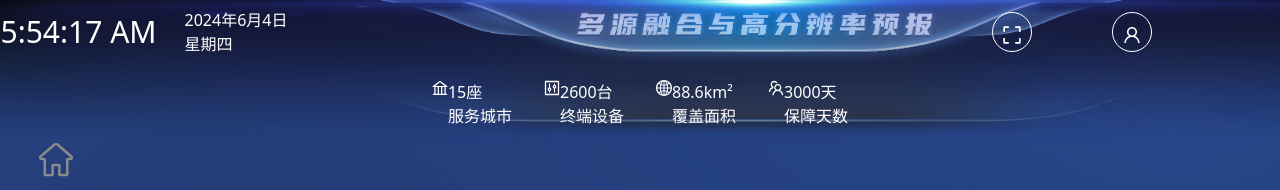
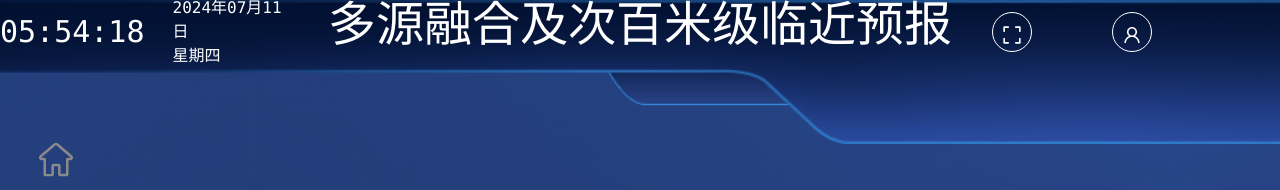
Before and after one commit to AAAkater/forecast-system, a Vue app: page /tables in a window 1280 px wide. Shown: the top 190 px of the page. Built offline with nearby package versions, Linux system fonts and the light colour scheme.

Commit message:
✨ feat: new bar style

```diff
--- a/src/components/NavigationBar/components/TimeTable.vue
+++ b/src/components/NavigationBar/components/TimeTable.vue
@@ -1,14 +1,8 @@
 <script setup lang="ts">
-import { onMounted, ref, type Ref } from "vue"
-interface formatTime {
-  year: number
-  month: number
-  day: number
-  weekday: string
-  time: string
-}
-const now = new Date()
-const week_days = new Array(
+import dayjs from "dayjs"
+import { computed, onBeforeUnmount, onMounted, ref } from "vue"
+
+const weeks = [
   "星期日",
   "星期一",
   "星期二",
@@ -16,45 +10,38 @@ const week_days = new Array(
   "星期四",
   "星期五",
   "星期六",
-)
-const currentTime: Ref<formatTime> = ref({
-  year: now.getFullYear(),
-  month: now.getMonth(),
-  day: now.getDay(),
-  weekday: week_days[now.getDay()],
-  time: now.toLocaleTimeString(),
+]
+const day = dayjs().format("YYYY年MM月DD日")
+const time = ref(dayjs().add(1, "second").format("HH:mm:ss"))
+const week = dayjs().day()
+
+const dWeek = computed(() => weeks[week])
+
+let timeId: number | null = null
+
+onMounted(() => {
+  timeId = setInterval(() => {
+    time.value = dayjs().add(1, "second").format("HH:mm:ss")
+  }, 1000)
 })
-function getFormattedDateTime() {
-  const now = new Date()
-  let _time: formatTime = {
-    year: now.getFullYear(),
-    month: now.getMonth(),
-    day: now.getDay(),
-    weekday: week_days[now.getDay()],
-    time: now.toLocaleTimeString(),
+
+onBeforeUnmount(() => {
+  // 组件销毁前清除定时器
+  if (timeId) {
+    clearInterval(timeId)
   }
-  currentTime.value = _time
-}
-onMounted(() => {
-  setInterval(getFormattedDateTime, 1000)
 })
 </script>
 
 <template>
-  <div class="flex w-72 items-center justify-center">
+  <div class="flex w-72 items-center justify-center font-mono">
     <div class="flex">
       <div class="flex items-center justify-center text-3xl">
-        {{ currentTime.time }}
+        {{ time }}
       </div>
       <div class="ml-7">
-        <p>
-          {{
-            `${currentTime.year}年${currentTime.month}月${currentTime.day}日`
-          }}
-        </p>
-        <p>
-          {{ currentTime.weekday }}
-        </p>
+        <div>{{ day }}</div>
+        <div>{{ dWeek }}</div>
       </div>
     </div>
   </div>
--- a/src/components/NavigationBar/index.vue
+++ b/src/components/NavigationBar/index.vue
@@ -1,50 +1,44 @@
 <script setup lang="ts">
-import {
-  BankOutlined,
-  ControlOutlined,
-  GlobalOutlined,
-  TeamOutlined,
-} from "@ant-design/icons-vue"
-import { markRaw, ref } from "vue"
-const items = ref([
-  {
-    figures: 15,
-    unit: "座",
-    title: "服务城市",
-    icon: markRaw(BankOutlined),
-  },
-  {
-    figures: 2600,
-    unit: "台",
-    title: "终端设备",
-    icon: markRaw(ControlOutlined),
-  },
-  {
-    figures: 88.6,
-    unit: "km²",
-    title: "覆盖面积",
-    icon: markRaw(GlobalOutlined),
-  },
-  {
-    figures: 3000,
-    unit: "天",
-    title: "保障天数",
-    icon: markRaw(TeamOutlined),
-  },
-])
+// const items = ref([
+//   {
+//     figures: 15,
+//     unit: "座",
+//     title: "服务城市",
+//     icon: markRaw(BankOutlined),
+//   },
+//   {
+//     figures: 2600,
+//     unit: "台",
+//     title: "终端设备",
+//     icon: markRaw(ControlOutlined),
+//   },
+//   {
+//     figures: 88.6,
+//     unit: "km²",
+//     title: "覆盖面积",
+//     icon: markRaw(GlobalOutlined),
+//   },
+//   {
+//     figures: 3000,
+//     unit: "天",
+//     title: "保障天数",
+//     icon: markRaw(TeamOutlined),
+//   },
+// ])
 </script>
 
 <template>
   <header
-    class="fixed mb-5 h-36 w-full bg-[url('@/assets/title_bg.png')] bg-cover bg-no-repeat text-white"
+    class="fixed mb-5 h-36 w-full bg-[url('@/assets/head_bg.png')] bg-cover bg-no-repeat text-white"
   >
     <div class="flex h-16 justify-between">
       <TimeTable />
       <!-- <MiddleTitle /> -->
+      <div class="font-mono text-5xl">多源融合及次百米级临近预报</div>
       <Options />
     </div>
     <div class="flex items-center justify-center">
-      <ul class="flex list-none p-4">
+      <!-- <ul class="flex list-none p-4">
         <li
           v-for="(item, index) of items"
           :key="index"
@@ -60,7 +54,7 @@ const items = ref([
             </h1>
           </div>
         </li>
-      </ul>
+      </ul> -->
     </div>
   </header>
 </template>
```
Also changed, not shown: src/assets/head_bg.png (added).
